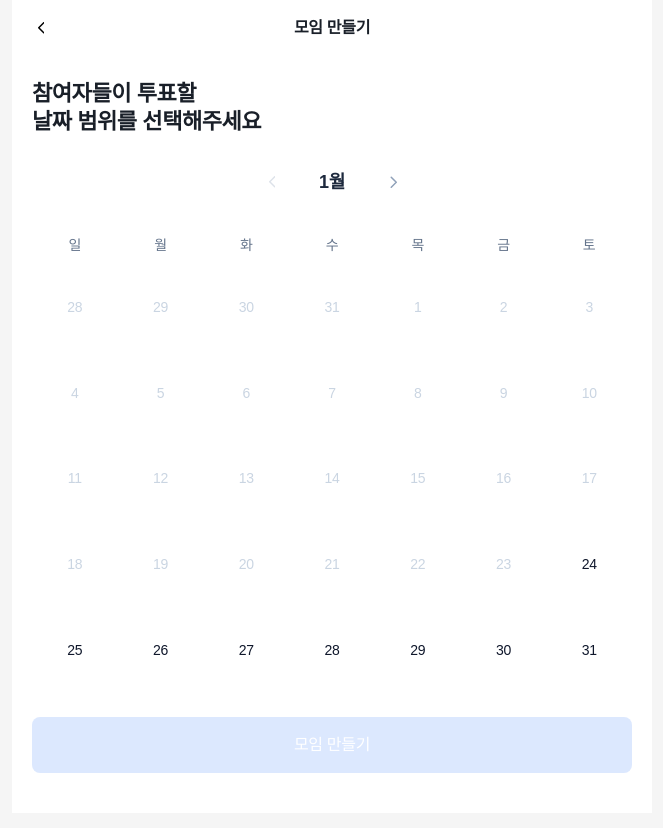
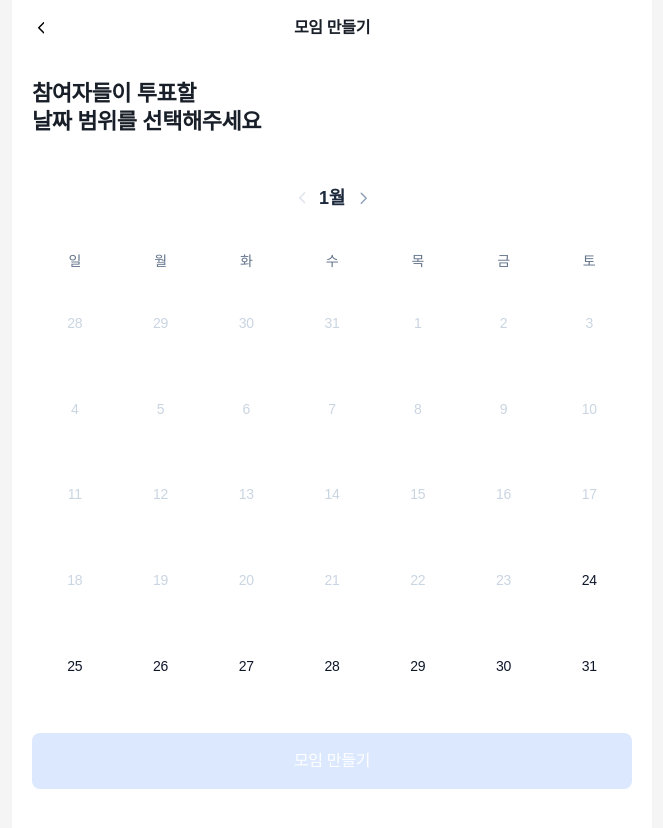
Before and after one commit to YAPP-Github/27th-Web-Team-2-FE, a Next.js app: page /date in a window 1280 px wide. Shown: the whole page, without its empty margins (308-971 px from the left). Built offline with nearby package versions, Linux system fonts and the light colour scheme; no server answers; a web font is replaced by a local one.

Commit message:
style: 화살표 간격을 변경

```diff
--- a/src/features/host-range-selector/ui/ReactDatepickerAdapter.tsx
+++ b/src/features/host-range-selector/ui/ReactDatepickerAdapter.tsx
@@ -196,7 +196,7 @@
           prevMonthButtonDisabled,
           nextMonthButtonDisabled,
         }) => (
-          <div className='mb-4 flex items-center justify-center gap-9'>
+          <div className='flex items-center justify-center gap-1.5 p-4'>
             <button
               onClick={decreaseMonth}
               disabled={prevMonthButtonDisabled}
--- a/src/features/vote-results-calendar/ui/ReactDatepicker.tsx
+++ b/src/features/vote-results-calendar/ui/ReactDatepicker.tsx
@@ -184,7 +184,7 @@
             prevMonthButtonDisabled,
             nextMonthButtonDisabled,
           }) => (
-            <div className='mb-4 flex items-center justify-center gap-9'>
+            <div className='flex items-center justify-center gap-1.5 p-4'>
               <button
                 onClick={() => {
                   trackEvent('voter_month_move_btn_click');
```
